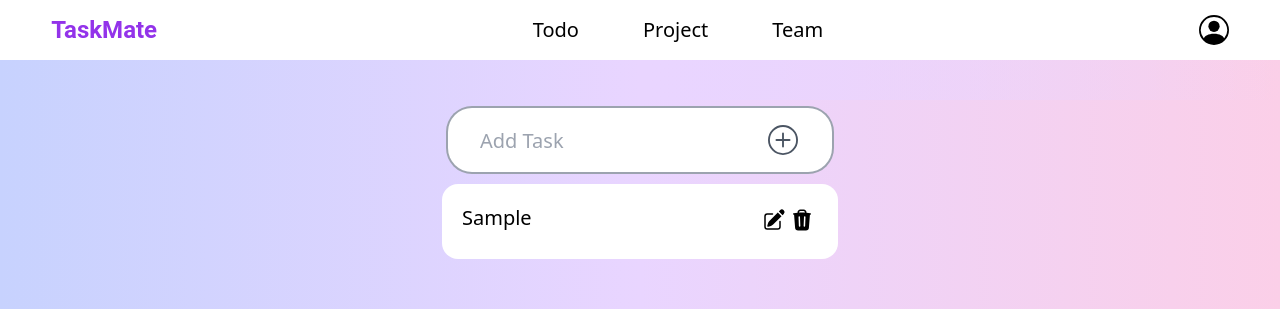
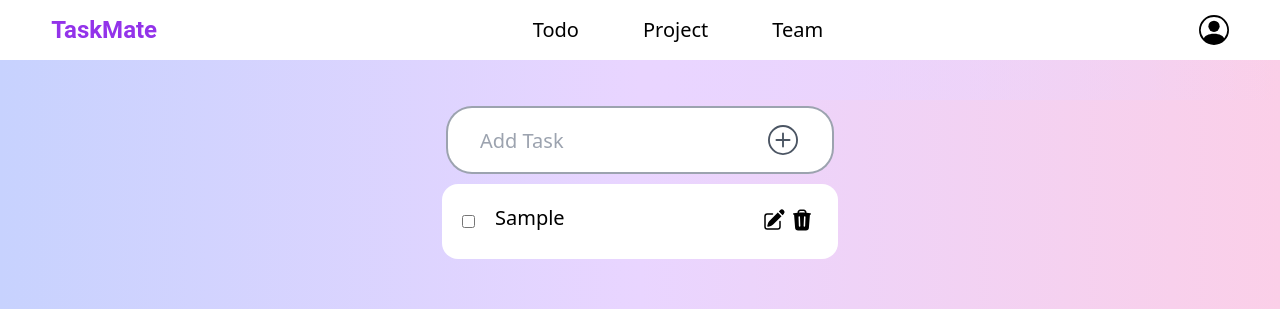
Before and after one commit to CoderArnish/Todo-List, a React (Create React App) app: page / in a window 1280 px wide. Both pictures are taken after typing "Sample" into the empty fields and a click on the button 783 px from the left and 140 px from the top of the page. Shown: the top 309 px of the page. Built offline with nearby package versions, Linux system fonts and the light colour scheme.

Commit message:
Added checkbox

```diff
--- /dev/null
+++ b/src/components/Item.js
@@ -0,0 +1,31 @@
+import React from 'react'
+import { useState } from "react";
+
+export const Item = ({ todo, deleteTask }) => {
+    const [status, setStatus] = useState(false)
+    const completedTask = () => {
+        setStatus(!status)
+    }
+
+    return (
+        <div className='flex justify-between p-5 text-xl break-normal align-middle'>
+            <div className='align-middle flex space-x-5'>
+                <input type="checkbox" onClick={completedTask} />
+                <h4 id='taskshown' style={{ textDecoration: status ? "line-through" : "none" }}>{todo.task}</h4>
+            </div>
+            <div>
+                <button>
+                    <svg xmlns="http://www.w3.org/2000/svg" viewBox="0 0 24 24" fill="currentColor" className="w-6 h-6">
+                        <path d="M21.731 2.269a2.625 2.625 0 00-3.712 0l-1.157 1.157 3.712 3.712 1.157-1.157a2.625 2.625 0 000-3.712zM19.513 8.199l-3.712-3.712-8.4 8.4a5.25 5.25 0 00-1.32 2.214l-.8 2.685a.75.75 0 00.933.933l2.685-.8a5.25 5.25 0 002.214-1.32l8.4-8.4z" />
+                        <path d="M5.25 5.25a3 3 0 00-3 3v10.5a3 3 0 003 3h10.5a3 3 0 003-3V13.5a.75.75 0 00-1.5 0v5.25a1.5 1.5 0 01-1.5 1.5H5.25a1.5 1.5 0 01-1.5-1.5V8.25a1.5 1.5 0 011.5-1.5h5.25a.75.75 0 000-1.5H5.25z" />
+                    </svg>
+                </button>
+                <button className='p-1' onClick={() => { deleteTask(todo) }}>
+                    <svg xmlns="http://www.w3.org/2000/svg" viewBox="0 0 24 24" fill="currentColor" className="w-6 h-6">
+                        <path fill-rule="evenodd" d="M16.5 4.478v.227a48.816 48.816 0 013.878.512.75.75 0 11-.256 1.478l-.209-.035-1.005 13.07a3 3 0 01-2.991 2.77H8.084a3 3 0 01-2.991-2.77L4.087 6.66l-.209.035a.75.75 0 01-.256-1.478A48.567 48.567 0 017.5 4.705v-.227c0-1.564 1.213-2.9 2.816-2.951a52.662 52.662 0 013.369 0c1.603.051 2.815 1.387 2.815 2.951zm-6.136-1.452a51.196 51.196 0 013.273 0C14.39 3.05 15 3.684 15 4.478v.113a49.488 49.488 0 00-6 0v-.113c0-.794.609-1.428 1.364-1.452zm-.355 5.945a.75.75 0 10-1.5.058l.347 9a.75.75 0 101.499-.058l-.346-9zm5.48.058a.75.75 0 10-1.498-.058l-.347 9a.75.75 0 001.5.058l.345-9z" clip-rule="evenodd" />
+                    </svg>
+                </button>
+            </div>
+        </div>
+    );
+};
--- a/src/components/Todo.js
+++ b/src/components/Todo.js
@@ -1,4 +1,5 @@
-import React from 'react'
+import React, { useState } from 'react'
+import { Item } from "./Item";
 
 const Todo = ({ todos, deleteTask }) => {
 
@@ -7,22 +8,9 @@ const Todo = ({ todos, deleteTask }) => {
       {todos.length === 0 ? <div className='p-4'>"No task to dispay"</div> :
         todos.map((todo) => {
           return (
-            <div className='flex justify-between p-5 text-xl break-normal align-middle'>
-              <div className='align-middle'><h4>{todo.task}</h4></div>
-              <div>
-                <button>
-                  <svg xmlns="http://www.w3.org/2000/svg" viewBox="0 0 24 24" fill="currentColor" class="w-6 h-6">
-                    <path d="M21.731 2.269a2.625 2.625 0 00-3.712 0l-1.157 1.157 3.712 3.712 1.157-1.157a2.625 2.625 0 000-3.712zM19.513 8.199l-3.712-3.712-8.4 8.4a5.25 5.25 0 00-1.32 2.214l-.8 2.685a.75.75 0 00.933.933l2.685-.8a5.25 5.25 0 002.214-1.32l8.4-8.4z" />
-                    <path d="M5.25 5.25a3 3 0 00-3 3v10.5a3 3 0 003 3h10.5a3 3 0 003-3V13.5a.75.75 0 00-1.5 0v5.25a1.5 1.5 0 01-1.5 1.5H5.25a1.5 1.5 0 01-1.5-1.5V8.25a1.5 1.5 0 011.5-1.5h5.25a.75.75 0 000-1.5H5.25z" />
-                  </svg>
-                </button>
-                <button className='p-1' onClick={() => { deleteTask(todo) }}>
-                  <svg xmlns="http://www.w3.org/2000/svg" viewBox="0 0 24 24" fill="currentColor" class="w-6 h-6">
-                    <path fill-rule="evenodd" d="M16.5 4.478v.227a48.816 48.816 0 013.878.512.75.75 0 11-.256 1.478l-.209-.035-1.005 13.07a3 3 0 01-2.991 2.77H8.084a3 3 0 01-2.991-2.77L4.087 6.66l-.209.035a.75.75 0 01-.256-1.478A48.567 48.567 0 017.5 4.705v-.227c0-1.564 1.213-2.9 2.816-2.951a52.662 52.662 0 013.369 0c1.603.051 2.815 1.387 2.815 2.951zm-6.136-1.452a51.196 51.196 0 013.273 0C14.39 3.05 15 3.684 15 4.478v.113a49.488 49.488 0 00-6 0v-.113c0-.794.609-1.428 1.364-1.452zm-.355 5.945a.75.75 0 10-1.5.058l.347 9a.75.75 0 101.499-.058l-.346-9zm5.48.058a.75.75 0 10-1.498-.058l-.347 9a.75.75 0 001.5.058l.345-9z" clip-rule="evenodd" />
-                  </svg>
-                </button>
-              </div>
-            </div>
+            <>
+             <Item todo={todo} key={todo.sno} deleteTask={deleteTask}/>
+            </>
           )
         })}
     </div>
```
